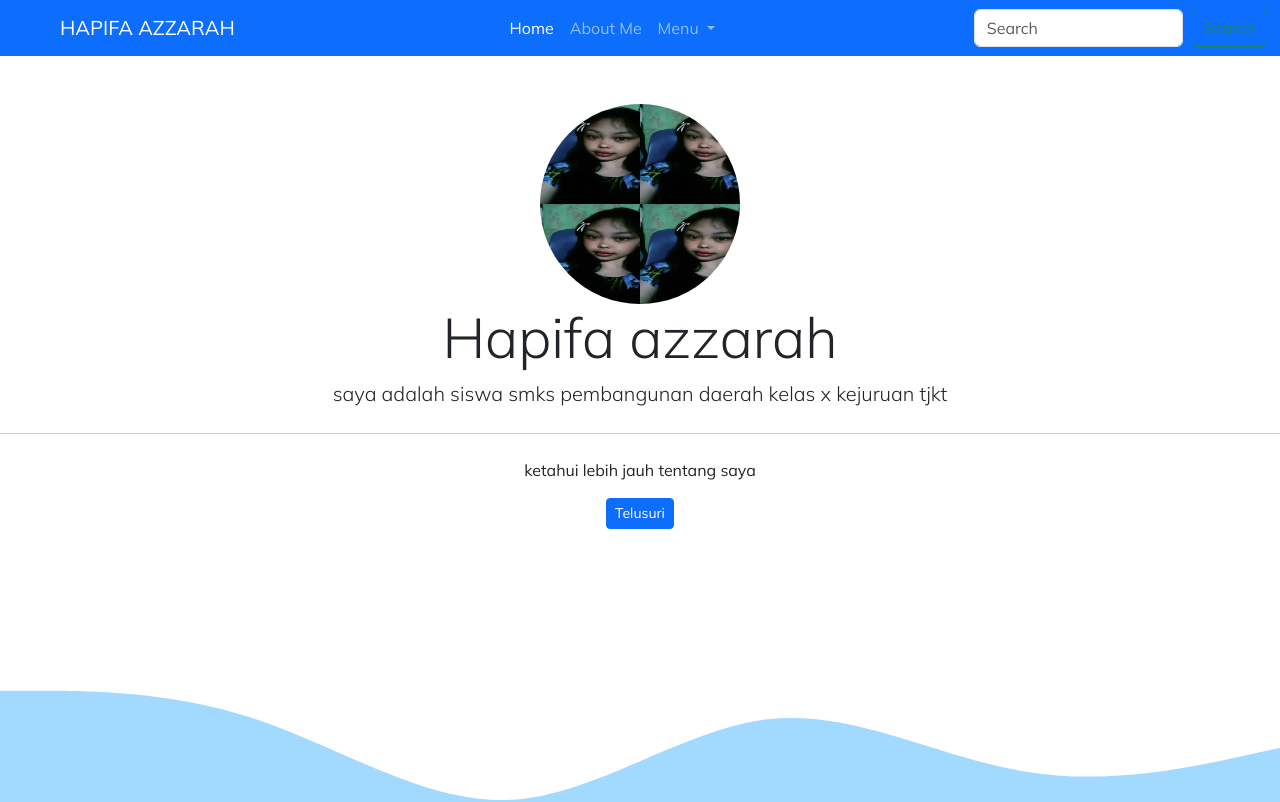
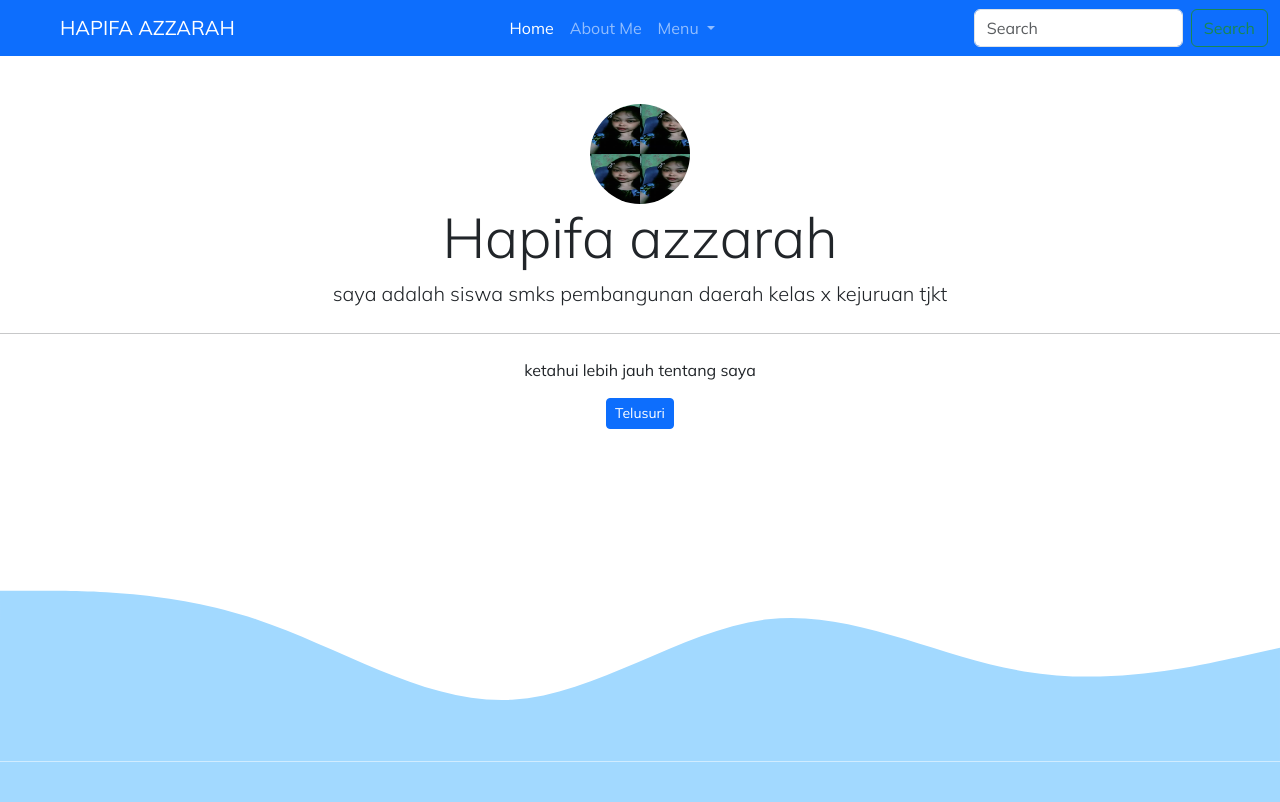
Before and after one commit to hapifaaa22/portofolio, a plain HTML site: page index.html in a window 1280 px wide. Shown: the top 802 px of the page. Drawn offline with nearby package versions, Linux system fonts and the light colour scheme.

Commit message:
Update index.html

```diff
--- a/index.html
+++ b/index.html
@@ -57,7 +57,7 @@
     <section id="aboutme">
 
       <div class="jumbotron text-center mt-5">
-        <img src="hapifa.jpg" alt="" width="200px" height="200px" class="rounded rounded-circle"/>
+        <img src="hapifa.jpg" alt="" width="100px" height="100" class="rounded rounded-circle"/>
   <h1 class="display-4">Hapifa azzarah</h1>
   <p class="lead col-md-6 mx-auto">saya adalah siswa smks pembangunan daerah kelas x kejuruan tjkt </p>
   <hr class="my-4">
```
